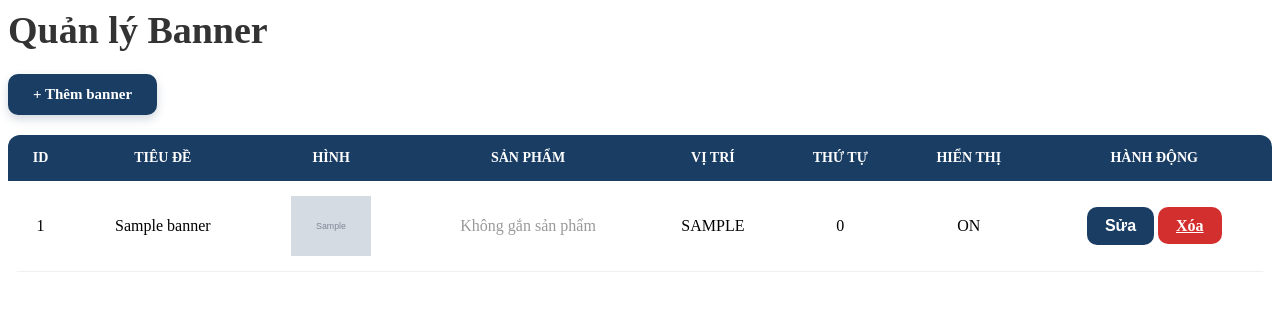
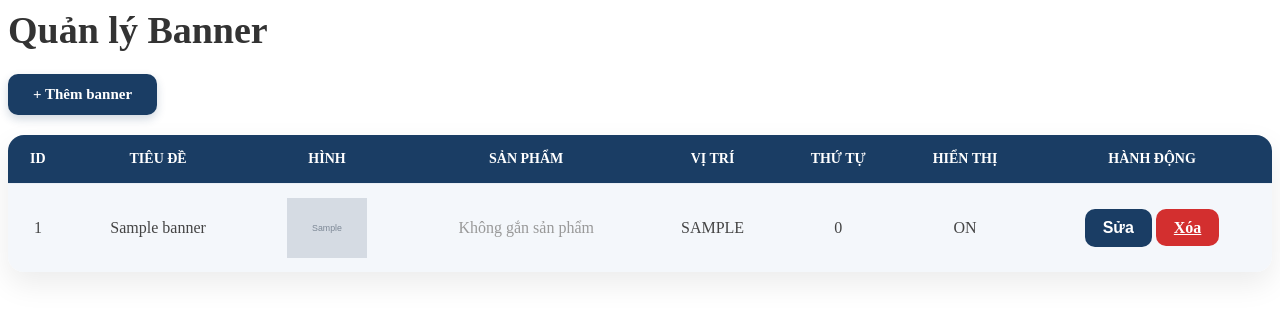
Before and after one commit to ThuyVan2909/PTUDTMDT_NhomC, a PHP site: page /admin/banner.php in a window 1280 px wide. Shown: the top 317 px of the page. Run offline with PHP 8.4, Linux system fonts and the light colour scheme; tables that the repository leaves empty or names only in its code hold one stand-in row (values such as "Sample post"); grey boxes marked "Sample" are stand-in pictures.

Commit message:
chỉnh giao diện banners

```diff
--- a/assets/css/banner.css
+++ b/assets/css/banner.css
@@ -30,27 +30,32 @@
 /* --- Bảng dữ liệu Banner --- */
 .banner-table {
     width: 100%;
-    border-collapse: collapse;
-    background: transparent;
-    border-radius: 12px;
+    border-collapse: separate;
+    border-spacing: 0;
+    background: #fff;
+    border-radius: 16px;
     overflow: hidden;
+    box-shadow: 0 12px 30px rgba(0,0,0,.08);
+    border: none;
 }
 
 .banner-table th {
-    background: #1A3D64;
-    color: #fff;
-    padding: 15px;
-    text-align: center;
+    background: #1A3D64 !important; /* Màu xanh đậm bạn yêu cầu */
+    color: #ffffff !important;      /* Chữ trắng */
+    font-weight: 700;
+    padding: 16px 12px;
+    text-align: center;             /* Canh giữa */
+    border: none;
+    text-transform: uppercase;
     font-size: 14px;
-    text-transform: uppercase;
 }
 
 .banner-table td {
-    padding: 15px;
-    text-align: center;
+    padding: 14px 12px;
+    text-align: center;             /* Canh giữa nội dung các ô */
     vertical-align: middle;
-    background: #fff;
-    border-bottom: 1px solid #f0f0f0;
+    border-top: 1px solid #e9eef5;
+    color: #444;
 }
 
 .banner-table tr:nth-child(even) td {
@@ -64,6 +69,21 @@
 .banner-table tr[draggable="true"]:active {
     cursor: grabbing;
     background: #eef2f7;
+}
+
+
+/* XEN KẼ */
+.banner-table tbody tr:nth-child(odd) td {
+    background: #f4f7fb;
+}
+.banner-table-table tbody tr:nth-child(even) td {
+    background: #ffffff;
+}
+
+/* HOVER */
+.banner-table tbody tr:hover td {
+    background: #e6effa;
+    transition: background .2s ease;
 }
 
 /* --- Modal Overlay & Box --- */
```
